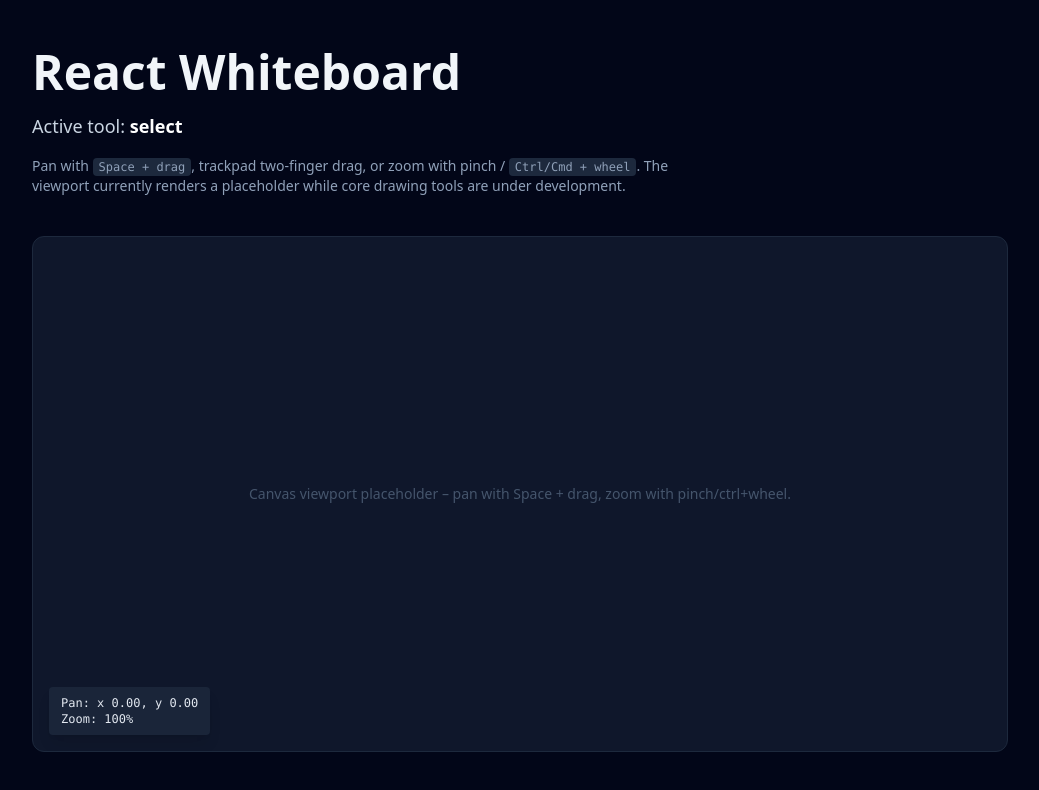
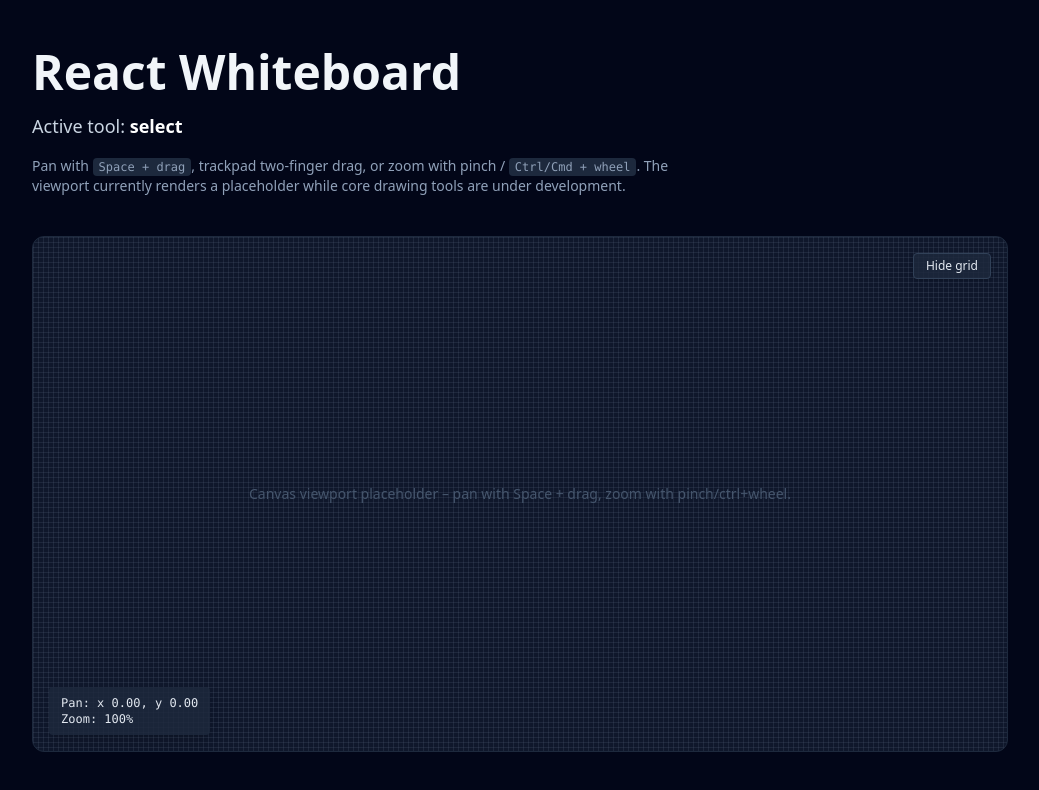
Before and after one commit to CasperKristiansson/React-Whiteboard-Studio, a React (Vite) app: page / in a window 1280 px wide. Shown: the top 790 px of the page, without its empty margins (120-1159 px from the left). Built offline with nearby package versions, Linux system fonts and the light colour scheme.

Commit message:
feat: add grid layer component with toggle functionality in CanvasViewport

```diff
--- a/src/canvas/canvas-viewport.tsx
+++ b/src/canvas/canvas-viewport.tsx
@@ -9,11 +9,13 @@ import { applyZoomAtPoint, screenDeltaToWorld } from './transform'
 import {
   MAX_ZOOM,
   MIN_ZOOM,
+  selectSettings,
   selectViewport,
   useAppSelector,
   useAppStore,
 } from '../state/store'
 import type { Vec2 } from '../types'
+import GridLayer from './layers/grid-layer'
 
 const PAN_COMMIT_DELAY = 120
 
@@ -42,8 +44,10 @@ const initialPointerState: PointerState = {
 
 export const CanvasViewport = () => {
   const viewport = useAppSelector(selectViewport)
+  const settings = useAppSelector(selectSettings)
   const setViewport = useAppStore((state) => state.setViewport)
   const commit = useAppStore((state) => state.commit)
+  const setSettings = useAppStore((state) => state.setSettings)
 
   const containerRef = useRef<HTMLDivElement | null>(null)
   const pointerState = useRef<PointerState>({ ...initialPointerState })
@@ -195,15 +199,28 @@ export const CanvasViewport = () => {
       onPointerCancel={handlePointerUp}
       onPointerLeave={handlePointerUp}
     >
+      {settings.gridVisible ? <GridLayer viewport={viewport} /> : null}
+
       <div className="pointer-events-none absolute inset-0 grid place-items-center text-slate-600">
         <p className="text-sm font-medium">
           Canvas viewport placeholder – pan with Space + drag, zoom with pinch/ctrl+wheel.
         </p>
       </div>
 
-      <div className="pointer-events-none absolute bottom-4 left-4 rounded bg-slate-800/80 px-3 py-2 text-xs font-mono text-slate-200 shadow-lg">
+      <div className="absolute bottom-4 left-4 rounded bg-slate-800/80 px-3 py-2 text-xs font-mono text-slate-200 shadow-lg">
         <div>Pan: x {viewport.x.toFixed(2)}, y {viewport.y.toFixed(2)}</div>
         <div>Zoom: {(viewport.scale * 100).toFixed(0)}%</div>
+      </div>
+
+      <div className="absolute top-4 right-4 flex items-center gap-2">
+        <button
+          type="button"
+          onClick={() => setSettings({ gridVisible: !settings.gridVisible })}
+          className="rounded border border-slate-700 bg-slate-800/80 px-3 py-1 text-xs font-medium text-slate-200 shadow transition hover:bg-slate-700/80 focus:outline-none focus:ring-2 focus:ring-blue-500"
+          aria-pressed={settings.gridVisible}
+        >
+          {settings.gridVisible ? 'Hide grid' : 'Show grid'}
+        </button>
       </div>
     </div>
   )
--- /dev/null
+++ b/src/canvas/layers/grid-layer.tsx
@@ -0,0 +1,36 @@
+import type { CSSProperties } from 'react'
+
+import type { Transform } from '../../types'
+
+type GridLayerProps = {
+  viewport: Transform
+  spacing?: number
+}
+
+const normalizeOffset = (value: number, spacing: number) => {
+  const normalized = value % spacing
+  return normalized >= 0 ? normalized : normalized + spacing
+}
+
+const GridLayer = ({ viewport, spacing = 5 }: GridLayerProps) => {
+  const screenSpacing = spacing * viewport.scale
+
+  if (screenSpacing < 2) {
+    return null
+  }
+
+  const offsetX = normalizeOffset(-viewport.x * viewport.scale, screenSpacing)
+  const offsetY = normalizeOffset(-viewport.y * viewport.scale, screenSpacing)
+
+  const style: CSSProperties = {
+    backgroundSize: `${screenSpacing}px ${screenSpacing}px`,
+    backgroundPosition: `${offsetX}px ${offsetY}px`,
+    backgroundImage:
+      'linear-gradient(to right, rgba(100,116,139,0.18) 1px, transparent 1px), ' +
+      'linear-gradient(to bottom, rgba(100,116,139,0.18) 1px, transparent 1px)',
+  }
+
+  return <div className="absolute inset-0 pointer-events-none" style={style} />
+}
+
+export default GridLayer
```
Also changed, not shown: 1 other file (tests, documents, lock files or other folders).
